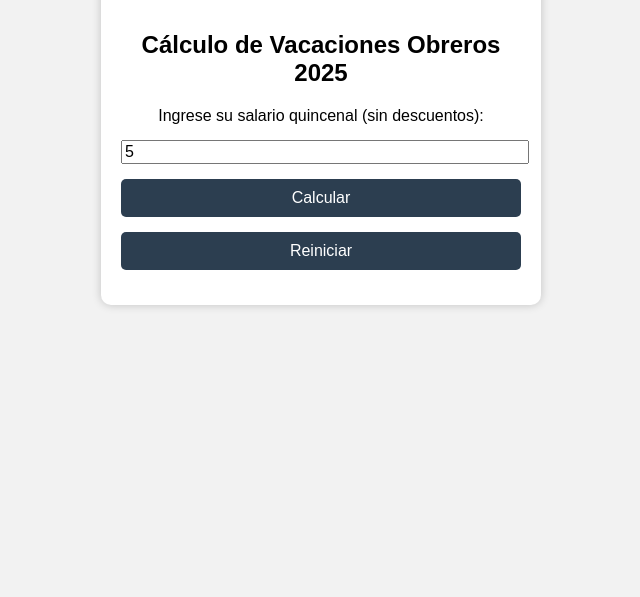
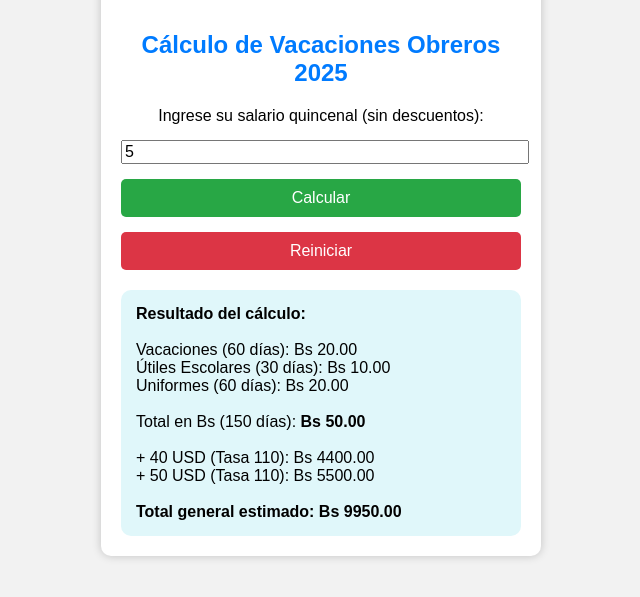
Before and after one commit to gremiodoc/obreros, a plain HTML site: page index.html in a window 1280 px wide. Both pictures are taken after typing "5" into the empty fields and a click on the button "Calcular". Shown: the part 181-778 px from the top of the page, without its empty margins (319-959 px from the left). Drawn offline with Linux system fonts and the light colour scheme; no server answers.

Commit message:
Update index.html

```diff
--- a/index.html
+++ b/index.html
@@ -1,4 +1,3 @@
-
 <!DOCTYPE html>
 <html lang="es">
 <head>
@@ -24,6 +23,9 @@
       border-radius: 10px;
       box-shadow: 0 0 10px rgba(0,0,0,0.2);
     }
+    h2 {
+      color: #007BFF; /* Azul */
+    }
     label, input, button {
       display: block;
       width: 100%;
@@ -31,15 +33,23 @@
       font-size: 1rem;
     }
     button {
-      background: #2c3e50;
       color: white;
       border: none;
       padding: 10px;
       cursor: pointer;
       border-radius: 5px;
     }
-    button:hover {
-      background: #1abc9c;
+    button:first-of-type {
+      background: #28a745; /* Verde */
+    }
+    button:first-of-type:hover {
+      background: #218838;
+    }
+    button:last-of-type {
+      background: #dc3545; /* Rojo */
+    }
+    button:last-of-type:hover {
+      background: #c82333;
     }
     .result {
       text-align: left;
@@ -63,7 +73,7 @@
   </div>
 
   <script>
-    async function calcular() {
+    function calcular() {
       const salario = parseFloat(document.getElementById('salario').value);
       if (isNaN(salario) || salario <= 0) {
         alert("Por favor ingrese un salario válido.");
@@ -76,14 +86,11 @@
       const uniformes = salarioDiario * 60;
       const totalBs = vacaciones + utiles + uniformes;
 
-      const bcvResponse = await fetch("https://pydolarvenezuela-api.vercel.app/api/v1/dollar/info");
-      const bcvData = await bcvResponse.json();
+      const tasaBCV = 110;
+      const monto40usdBCV = 40 * tasaBCV;
+      const monto50usdBCV = 50 * tasaBCV;
 
-      const tasaBCV = parseFloat(bcvData.monitors["bcv"].price);
-      const monto40usdBCV = 40 * tasaBCV;
-      const monto50usdPatria = 50 * 109;
-
-      const totalConDolares = totalBs + monto40usdBCV + monto50usdPatria;
+      const totalConDolares = totalBs + monto40usdBCV + monto50usdBCV;
 
       const resultado = `
         <strong>Resultado del cálculo:</strong><br><br>
@@ -91,8 +98,8 @@
         Útiles Escolares (30 días): Bs ${utiles.toFixed(2)}<br>
         Uniformes (60 días): Bs ${uniformes.toFixed(2)}<br><br>
         Total en Bs (150 días): <strong>Bs ${totalBs.toFixed(2)}</strong><br><br>
-        + 40 USD (Tasa BCV ${tasaBCV.toFixed(2)}): Bs ${monto40usdBCV.toFixed(2)}<br>
-        + 50 USD (Tasa Patria 109): Bs ${monto50usdPatria.toFixed(2)}<br><br>
+        + 40 USD (Tasa 110): Bs ${monto40usdBCV.toFixed(2)}<br>
+        + 50 USD (Tasa 110): Bs ${monto50usdBCV.toFixed(2)}<br><br>
         <strong>Total general estimado: Bs ${totalConDolares.toFixed(2)}</strong>
       `;
 
```
